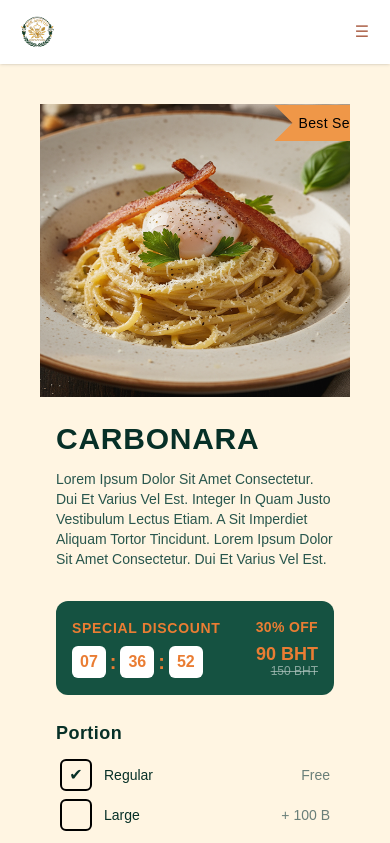
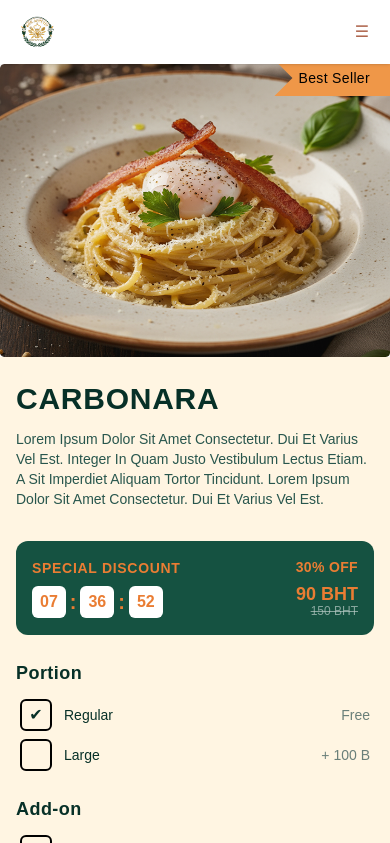
Before and after one commit to OrionLynn19/restaurant-bon-appetit, a Next.js app: page /menu in a window 390 px wide. Shown: the top 843 px of the page. Built offline with nearby package versions, Linux system fonts and the light colour scheme.

Commit message:
feat: fixed mobile layout to match figma design

```diff
--- a/src/app/menu/page.tsx
+++ b/src/app/menu/page.tsx
@@ -2,8 +2,6 @@ import MenuDetail from "@/components/MenuDetail";
 
 export default function Menu(){
     return(
-        <div className="p-10 text-center text-3xl text-orange-500">
-            <MenuDetail />
-        </div>
+        <MenuDetail />
     );
 }
--- a/src/components/MenuDetail.tsx
+++ b/src/components/MenuDetail.tsx
@@ -109,7 +109,7 @@ export default function MenuDetail() {
 
   return (
     <main className="min-h-dvh bg-[#FFF5E2] text-[#073027] overflow-x-hidden">
-      <div className="mx-auto max-w-6xl px-4 md:px-6 pt-0 pb-6 md:py-3">
+      <div className="mx-auto max-w-6xl px-4 md:px-6 pb-6 md:py-10">
         <div className="grid grid-cols-1 gap-8 md:grid-cols-[1.1fr_0.9fr]">
           <section>
             <div className="relative mx-[calc(50%-50vw)] md:mx-0 aspect-[4/3] overflow-hidden rounded-none md:rounded-lg bg-white">
```
